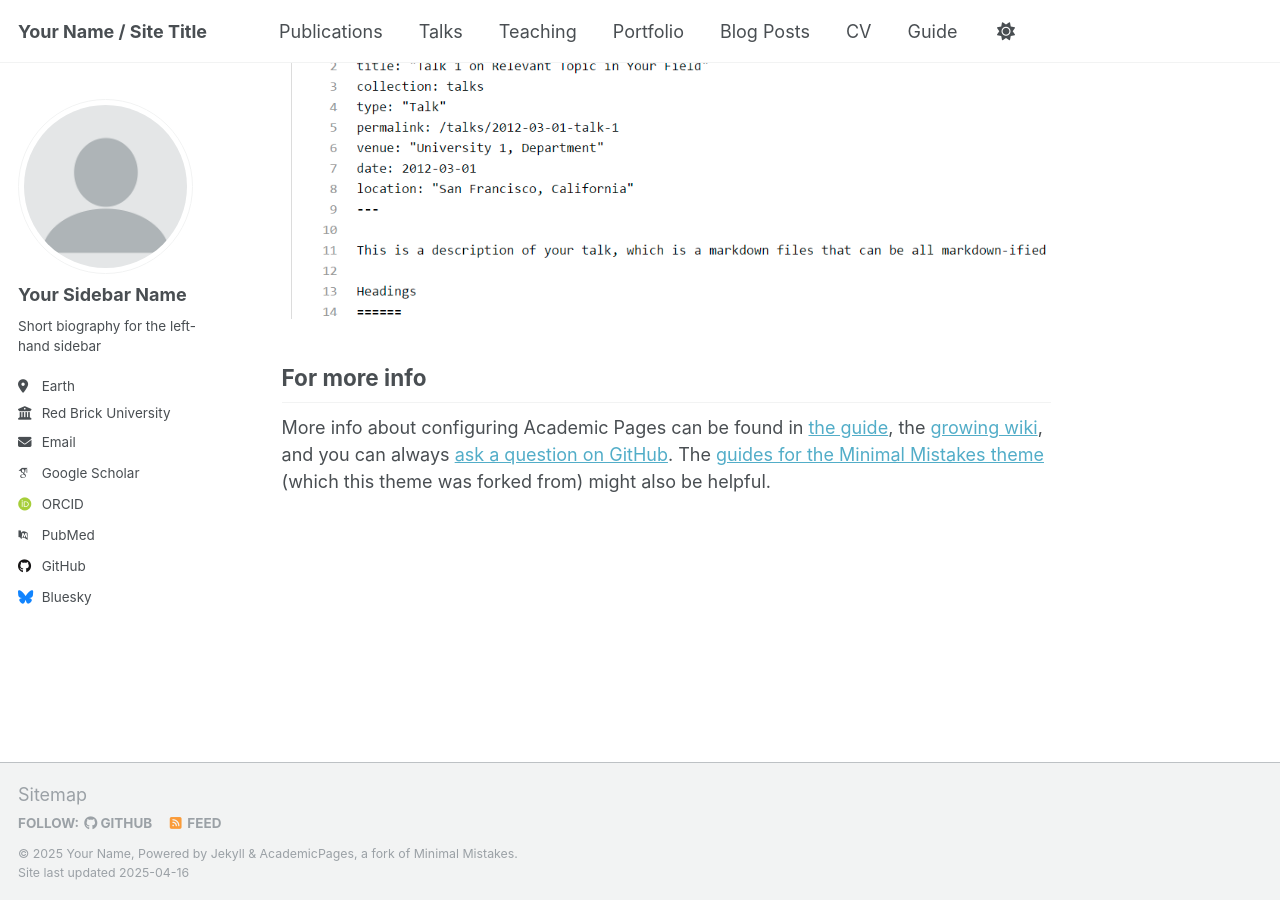
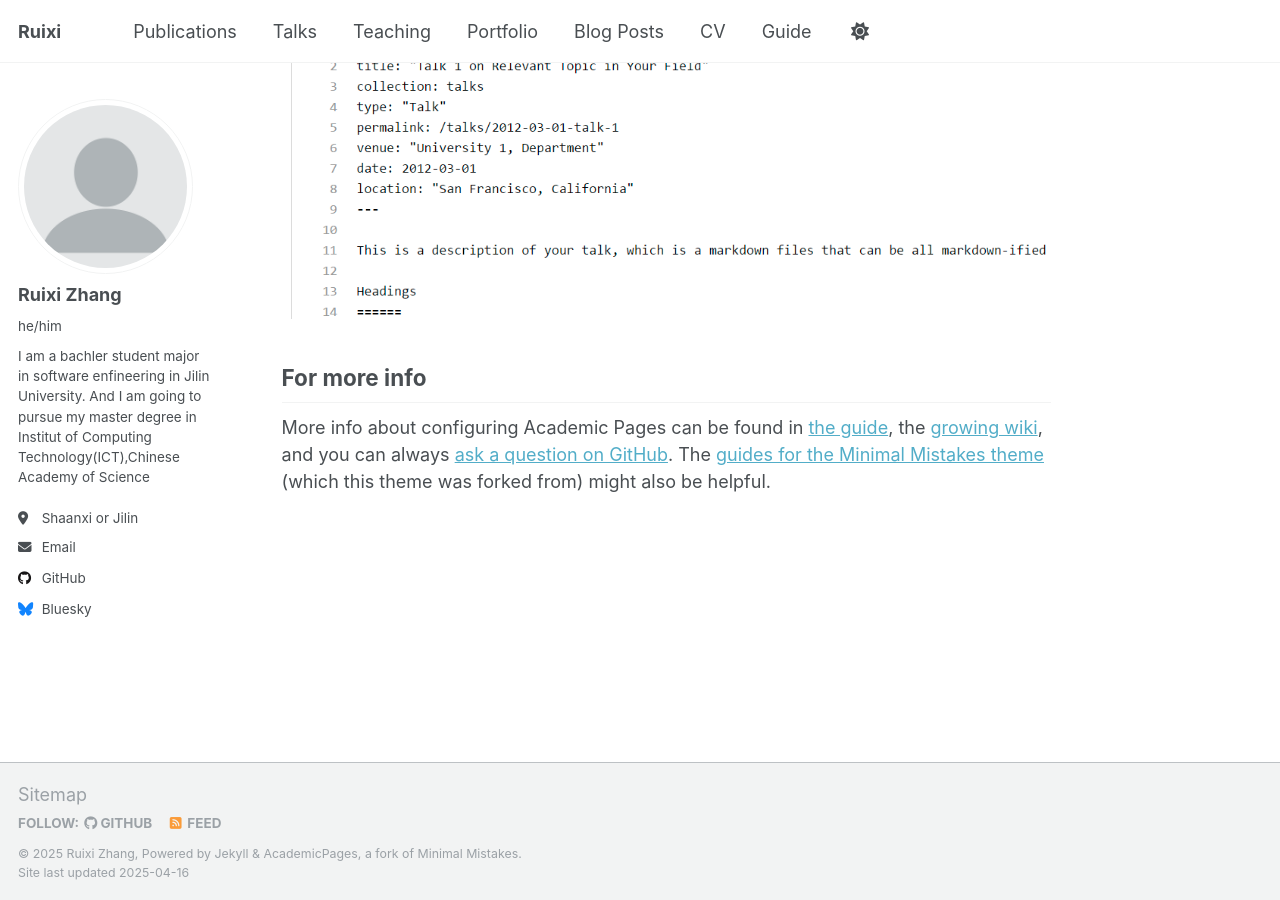
Before and after one commit to RuixiZhang0906/RuixiZhang0906.github.io, a Jekyll site: the page built from _pages/about.md, in a window 1280 px wide and 900 px high, scrolled down 2636 px. Built offline with Jekyll 4.4.1, drawn with Linux system fonts in a browser that asks for light colours; some web fonts are replaced.

Commit message:
Update _config.yml
update some basement info of ruixi

```diff
--- a/_config.yml
+++ b/_config.yml
@@ -9,13 +9,13 @@
 # Basic Site Settings
 locale                   : "en-US"
 site_theme               : "default"
-title                    : "Your Name / Site Title"
+title                    : "Ruixi"
 title_separator          : "-"
-name                     : &name "Your Name"
+name                     : &name "Ruixi Zhang"
 description              : &description "personal description"
-url                      : https://academicpages.github.io # the base hostname & protocol for your site e.g. "https://[your GitHub username].github.io"
+url                      : https://ruixizhang0906.github.io # the base hostname & protocol for your site e.g. "https://[your GitHub username].github.io"
 baseurl                  : "" # the subpath of your site, e.g. "/blog"
-repository               : "academicpages/academicpages.github.io"
+repository               : "ruixizhang0906/ruixizhang0906.github.io"
 
 # Site Author - The following control what appear as part of the author content on the side bar.
 #               If a field is blank the icon and link will not appear, otherwise it will be shown.
@@ -23,31 +23,32 @@ repository               : "academicpages/academicpages.github.io"
 author:
   # Biographic information
   avatar           : "profile.png"
-  name             : "Your Sidebar Name"
-  pronouns         : # example: "she/her"
-  bio              : "Short biography for the left-hand sidebar"
-  location         : "Earth"
-  employer         : "Red Brick University"
-  uri              : # URL
-  email            : "none@example.org"
+  name             : "Ruixi Zhang"
+  pronouns         : "he/him"# example: "she/her"
+  bio              : "I am a bachler student major in software enfineering in Jilin University. And I am going to pursue my master degree in Institut of Computing Technology(ICT),Chinese Academy of Science"
+  location         : "Shaanxi or Jilin"
+  # employer         : "Red Brick University"
+  # uri              : # URL
+  email            : "zhangrx0906@163.com"
+  email            : "zhangrx5521@mails.jlu.edu.cn"
 
   # Academic websites
-  arxiv            : # URL - Update with the correct link to your profile
-  googlescholar    : "https://scholar.google.com/citations?user=PS_CX0AAAAAJ"
-  impactstory      : # URL
-  orcid            : "http://orcid.org/yourorcidurl"
-  semantic         : # URL
-  pubmed           : "https://www.ncbi.nlm.nih.gov/pubmed/?term=john+snow"
-  researchgate     : # URL
-  scopus           : # URL
+  # arxiv            : # URL - Update with the correct link to your profile
+  # googlescholar    : "https://scholar.google.com/citations?user=PS_CX0AAAAAJ"
+  # impactstory      : # URL
+  # orcid            : "http://orcid.org/yourorcidurl"
+  # semantic         : # URL
+  # pubmed           : "https://www.ncbi.nlm.nih.gov/pubmed/?term=john+snow"
+  # researchgate     : # URL
+  # scopus           : # URL
 
-  # Repositories and software development
-  bitbucket        : # Username - Update with your username on the site
-  codepen          : # Username
-  dribbble         : # Username
+  # # Repositories and software development
+  # bitbucket        : # Username - Update with your username on the site
+  # codepen          : # Username
+  # dribbble         : # Username
   github           : "academicpages"
-  kaggle           : # Username
-  stackoverflow    : # User number or user number and name (i.e., use "1" or "1/jeff-atwood")
+  # kaggle           : # Username
+  # stackoverflow    : # User number or user number and name (i.e., use "1" or "1/jeff-atwood")
 
   # Social media
   bluesky          : "bsky.app" # Replace this with you Bluesky username
```
